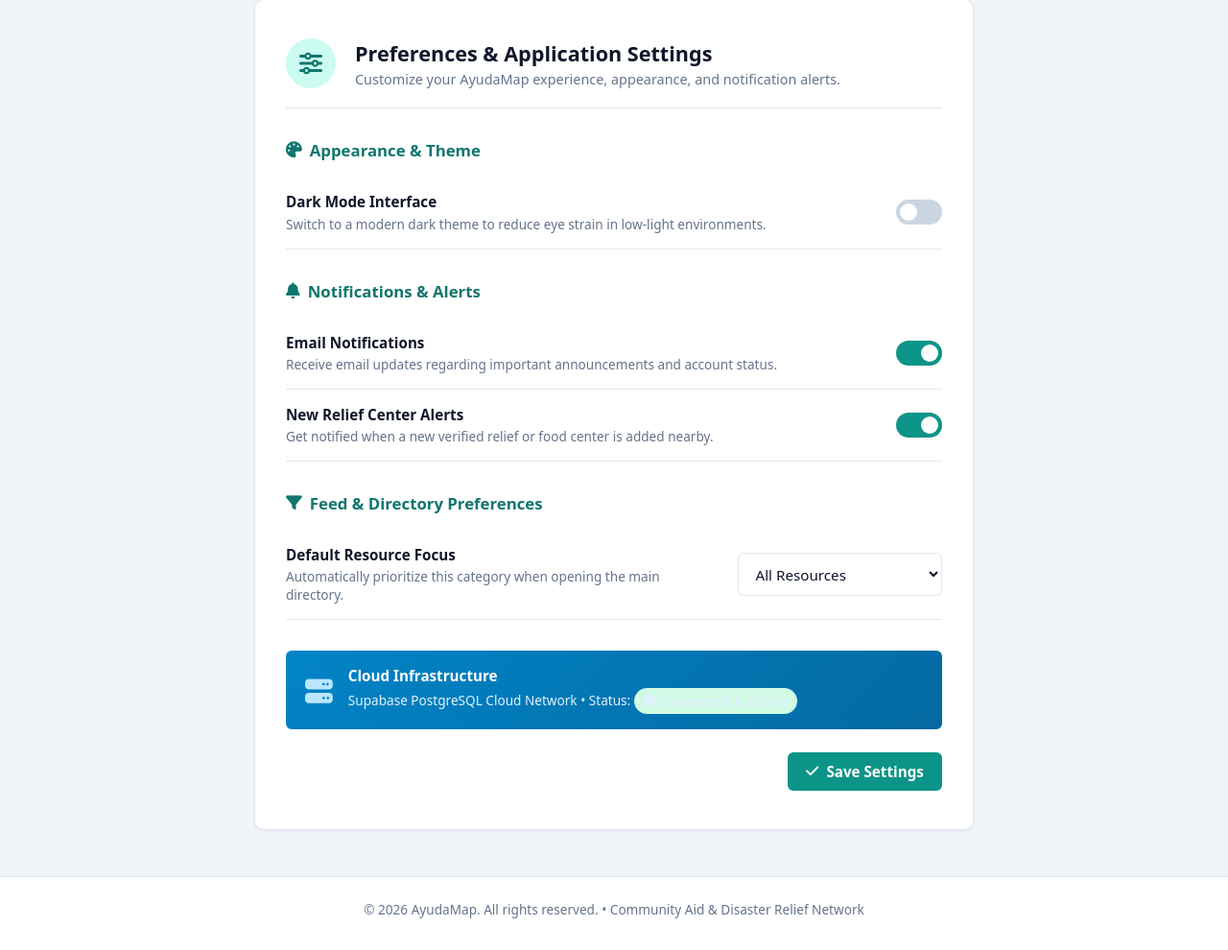
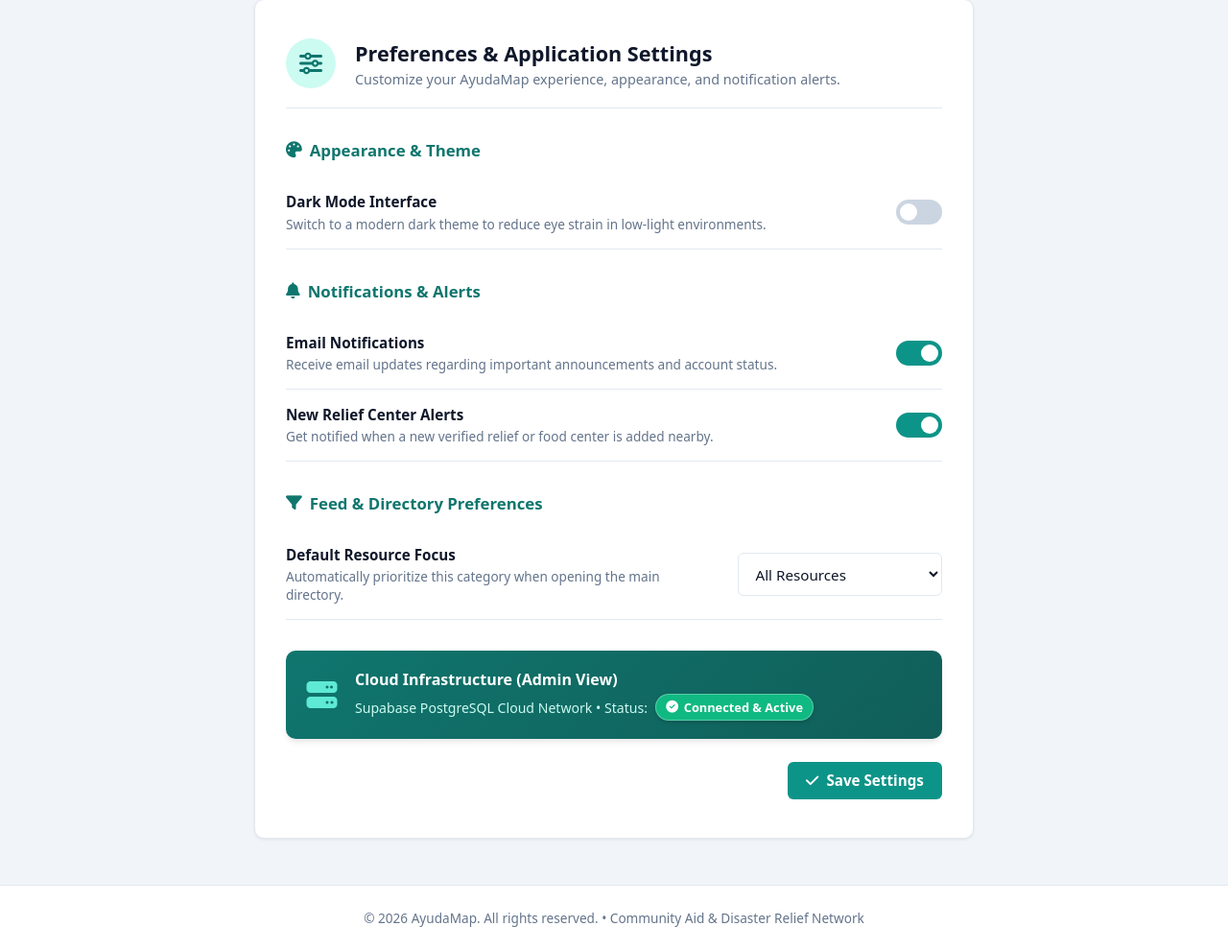
Before and after one commit to DanielMarkA/AyudaMap, a Django app: page /settings/ in a window 1280 px wide. Shown: the part 117-1107 px from the top of the page at 96% size. Before the commit the page ends 1074 px from the top, so only its background shows below. Run offline with Django 5.2, Linux system fonts and the light colour scheme; the visitor is signed in with stand-in values (Sample User, id 1).

Commit message:
fix: registration profile name and cloud status

```diff
--- a/apps/profile/models.py
+++ b/apps/profile/models.py
@@ -29,9 +29,6 @@ class Profile(models.Model):
 
 
 @receiver(post_save, sender=User)
-def create_or_update_user_profile(sender, instance, created, **kwargs):
+def create_user_profile(sender, instance, created, **kwargs):
     if created:
         Profile.objects.get_or_create(user=instance)
-    else:
-        if hasattr(instance, 'profile'):
-            instance.profile.save()
--- a/apps/user_settings/models.py
+++ b/apps/user_settings/models.py
@@ -33,9 +33,6 @@ class UserSettings(models.Model):
 
 
 @receiver(post_save, sender=User)
-def create_or_update_user_settings(sender, instance, created, **kwargs):
+def create_user_settings(sender, instance, created, **kwargs):
     if created:
         UserSettings.objects.get_or_create(user=instance)
-    else:
-        if hasattr(instance, 'settings'):
-            instance.settings.save()
--- a/config/settings.py
+++ b/config/settings.py
@@ -83,7 +83,7 @@ if os.environ.get("DATABASE_URL"):
     DATABASES = {
         "default": dj_database_url.parse(
             os.environ["DATABASE_URL"],
-            conn_max_age=600,
+            conn_max_age=0,
             ssl_require=True,
         )
     }
--- a/static/css/user_settings/settings.css
+++ b/static/css/user_settings/settings.css
@@ -145,31 +145,57 @@ input:checked + .slider:before {
 
 /* Database Card Status */
 .database-status-card {
-    background: linear-gradient(135deg, #0284c7 0%, #0369a1 100%);
-    color: white;
-    padding: 1rem 1.25rem;
-    border-radius: var(--radius-sm);
+    background: linear-gradient(135deg, #0f766e 0%, #115e59 100%);
+    color: #ffffff;
+    padding: 1.15rem 1.35rem;
+    border-radius: var(--radius-md);
     display: flex;
     align-items: center;
-    gap: 1rem;
+    gap: 1.15rem;
     margin-top: 1.5rem;
     margin-bottom: 1.5rem;
+    box-shadow: 0 4px 6px -1px rgba(0, 0, 0, 0.1);
 }
 
 .db-status-icon {
-    font-size: 1.8rem;
-    color: #bae6fd;
+    font-size: 2rem;
+    color: #5eead4;
 }
 
 .db-status-info strong {
     display: block;
-    font-size: 0.95rem;
-    margin-bottom: 0.2rem;
+    font-size: 1rem;
+    font-weight: 700;
+    color: #ffffff;
+    margin-bottom: 0.3rem;
 }
 
 .db-status-info span {
-    font-size: 0.85rem;
-    color: #e0f2fe;
+    font-size: 0.88rem;
+    color: #ccfbf1;
+    display: inline-flex;
+    align-items: center;
+    flex-wrap: wrap;
+    gap: 0.5rem;
+}
+
+.database-status-card .badge-success {
+    background-color: #10b981;
+    color: #ffffff !important;
+    font-weight: 700;
+    font-size: 0.8rem;
+    padding: 0.25rem 0.65rem;
+    border-radius: 9999px;
+    border: 1px solid rgba(255, 255, 255, 0.3);
+    box-shadow: 0 2px 4px rgba(0, 0, 0, 0.15);
+    display: inline-flex;
+    align-items: center;
+    gap: 0.35rem;
+}
+
+html.dark-mode .database-status-card {
+    background: linear-gradient(135deg, #134e4a 0%, #042f2e 100%);
+    border: 1px solid #14b8a6;
 }
 
 .form-actions {
--- a/templates/user_settings/settings.html
+++ b/templates/user_settings/settings.html
@@ -87,16 +87,18 @@
                 </div>
             </div>
 
-            <!-- Database Status Indicator -->
+            <!-- Database Status Indicator (Staff / Admin Only) -->
+            {% if user.is_staff %}
             <div class="database-status-card">
                 <div class="db-status-icon">
                     <i class="fa-solid fa-server"></i>
                 </div>
                 <div class="db-status-info">
-                    <strong>Cloud Infrastructure</strong>
+                    <strong>Cloud Infrastructure (Admin View)</strong>
                     <span>Supabase PostgreSQL Cloud Network &bull; Status: <span class="badge badge-success"><i class="fa-solid fa-circle-check"></i> Connected &amp; Active</span></span>
                 </div>
             </div>
+            {% endif %}
 
             <div class="form-actions">
                 <button type="submit" class="btn btn-primary" id="saveSettingsBtn">
```
Also changed, not shown: apps/register/tests.py (+6 -1 lines), apps/register/views.py (+13 -2 lines).
